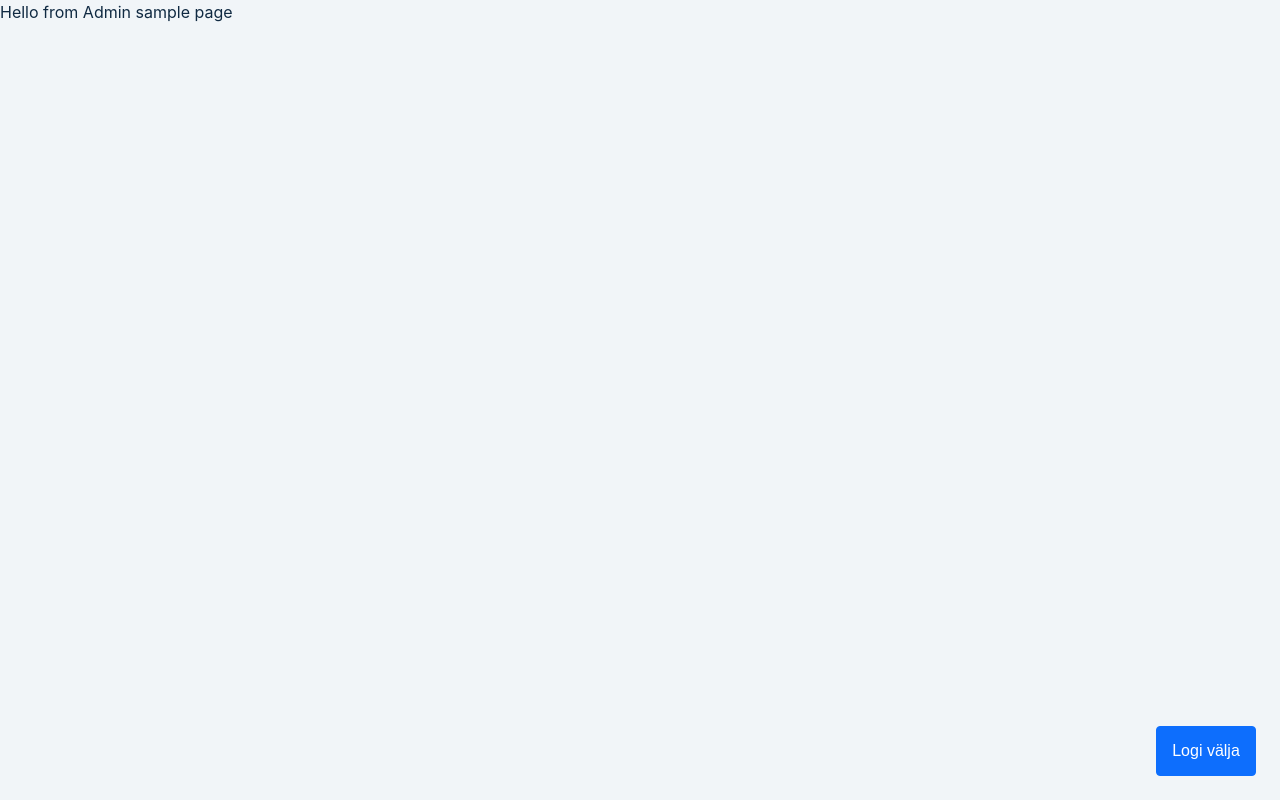
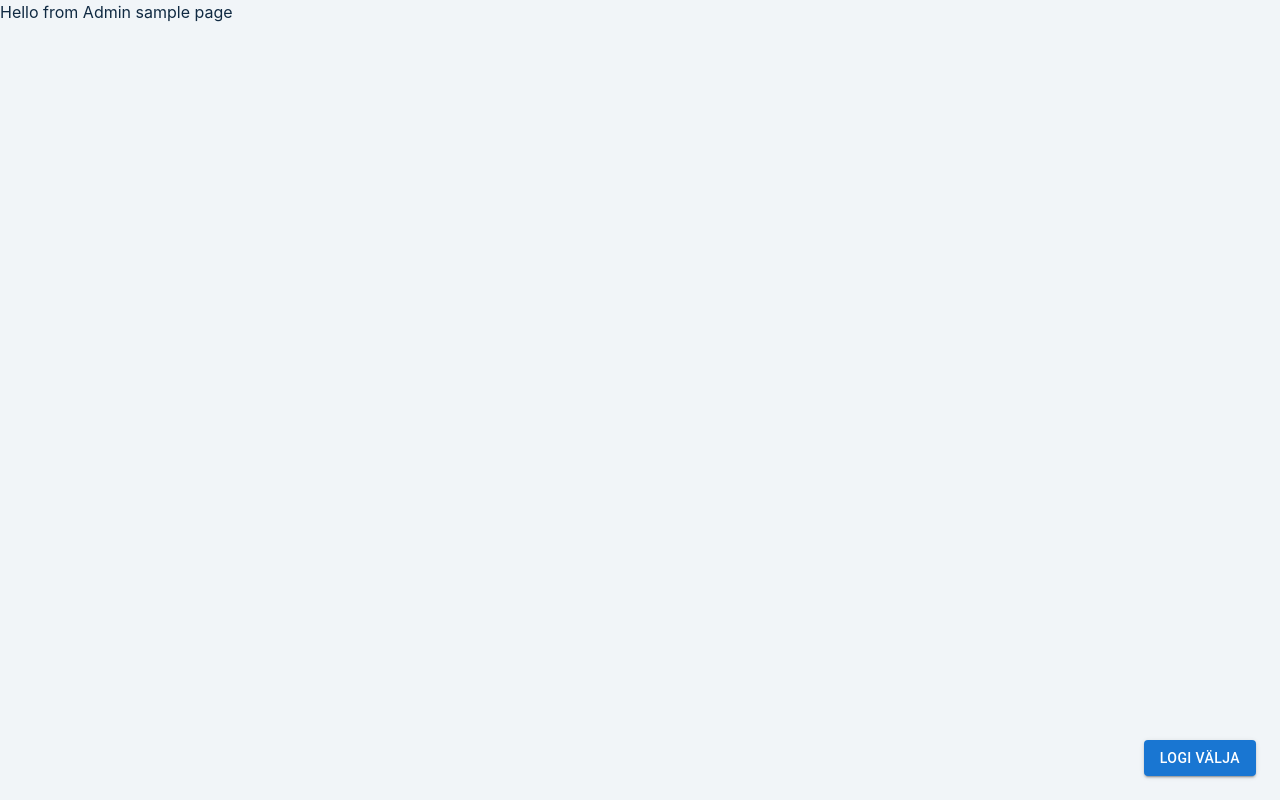
Before and after one commit to Krixxx/omblus-client, a React (Create React App) app: page /dashboard in a window 1280 px wide. Built offline with nearby package versions, Linux system fonts and the light colour scheme; sample sign-in values are in the browser's storage.

Commit message:
created LogoutButton component and implemented it to Dashboard and Worker page

```diff
--- /dev/null
+++ b/src/components/LogoutButton.js
@@ -0,0 +1,29 @@
+import React from "react"
+
+import { useDispatch } from "react-redux"
+import { useNavigate } from "react-router-dom"
+import { logOut } from "../app/slices/authSlice"
+
+import Button from "@mui/material/Button"
+
+const LogoutButton = () => {
+  const dispatch = useDispatch()
+  const navigate = useNavigate()
+
+  const handleClick = () => {
+    dispatch(logOut())
+    navigate("/")
+  }
+
+  return (
+    <Button
+      style={{ position: "fixed", bottom: "0", right: "0", margin: "1.5rem" }}
+      variant="contained"
+      onClick={handleClick}
+    >
+      Logi välja
+    </Button>
+  )
+}
+
+export default LogoutButton
--- a/src/index.css
+++ b/src/index.css
@@ -58,8 +58,8 @@ Global Styles
   box-sizing: border-box;
 }
 body {
-  font-family: -apple-system, BlinkMacSystemFont, 'Segoe UI', Roboto, Oxygen,
-    Ubuntu, Cantarell, 'Open Sans', 'Helvetica Neue', sans-serif;
+  font-family: -apple-system, BlinkMacSystemFont, "Segoe UI", Roboto, Oxygen,
+    Ubuntu, Cantarell, "Open Sans", "Helvetica Neue", sans-serif;
   background: var(--clr-grey-10);
   color: var(--clr-grey-1);
   line-height: 1.5;
--- a/src/pages/Dashboard.js
+++ b/src/pages/Dashboard.js
@@ -1,48 +1,23 @@
 import React from "react"
 import styled from "styled-components"
 
-import { useSelector, useDispatch } from "react-redux"
-import { Navigate, useNavigate } from "react-router-dom"
-import { logOut } from "../app/slices/authSlice"
+import { useSelector } from "react-redux"
+import { Navigate } from "react-router-dom"
+import LogoutButton from "../components/LogoutButton"
 
 const Dashboard = () => {
   const user = useSelector((state) => state.auth.user)
   const worker = user.role === "worker"
-  const dispatch = useDispatch()
-  const navigate = useNavigate()
-
-  const handleLogout = () => {
-    dispatch(logOut())
-    navigate("/")
-  }
 
   return (
     <Wrapper>
       {worker && <Navigate to="/worker" />}
       <div>Hello from Admin {user.name} page</div>
-      <button className="logout-btn" onClick={handleLogout}>
-        Logi välja
-      </button>
+      <LogoutButton />
     </Wrapper>
   )
 }
 
-const Wrapper = styled.div`
-  .logout-btn {
-    position: fixed;
-    bottom: 0;
-    right: 0;
-    font-size: 1rem;
-    cursor: pointer;
-    margin: 1.5rem;
-    width: 100px;
-    height: 50px;
-    color: #fff;
-    border: 1px solid transparent;
-    background-color: #0d6efd;
-    border-color: #0d6efd;
-    border-radius: 0.25rem;
-  }
-`
+const Wrapper = styled.div``
 
 export default Dashboard
--- a/src/pages/Worker.js
+++ b/src/pages/Worker.js
@@ -1,47 +1,23 @@
 import React from "react"
 import styled from "styled-components"
 
-import { useSelector, useDispatch } from "react-redux"
-import { Navigate, useNavigate } from "react-router-dom"
-import { logOut } from "../app/slices/authSlice"
+import { useSelector } from "react-redux"
+import { Navigate } from "react-router-dom"
+import LogoutButton from "../components/LogoutButton"
 
 const Worker = () => {
   const user = useSelector((state) => state.auth.user)
   const admin = user.role === "admin"
-  const dispatch = useDispatch()
-  const navigate = useNavigate()
 
-  const handleLogout = () => {
-    dispatch(logOut())
-    navigate("/")
-  }
   return (
     <Wrapper>
       {admin && <Navigate to="/dashboard" />}
       <div>Hello from Worker {user.name} page</div>
-      <button className="logout-btn" onClick={handleLogout}>
-        Logi välja
-      </button>
+      <LogoutButton />
     </Wrapper>
   )
 }
 
-const Wrapper = styled.div`
-  .logout-btn {
-    position: fixed;
-    bottom: 0;
-    right: 0;
-    font-size: 1rem;
-    cursor: pointer;
-    margin: 1.5rem;
-    width: 100px;
-    height: 50px;
-    color: #fff;
-    border: 1px solid transparent;
-    background-color: #0d6efd;
-    border-color: #0d6efd;
-    border-radius: 0.25rem;
-  }
-`
+const Wrapper = styled.div``
 
 export default Worker
```
